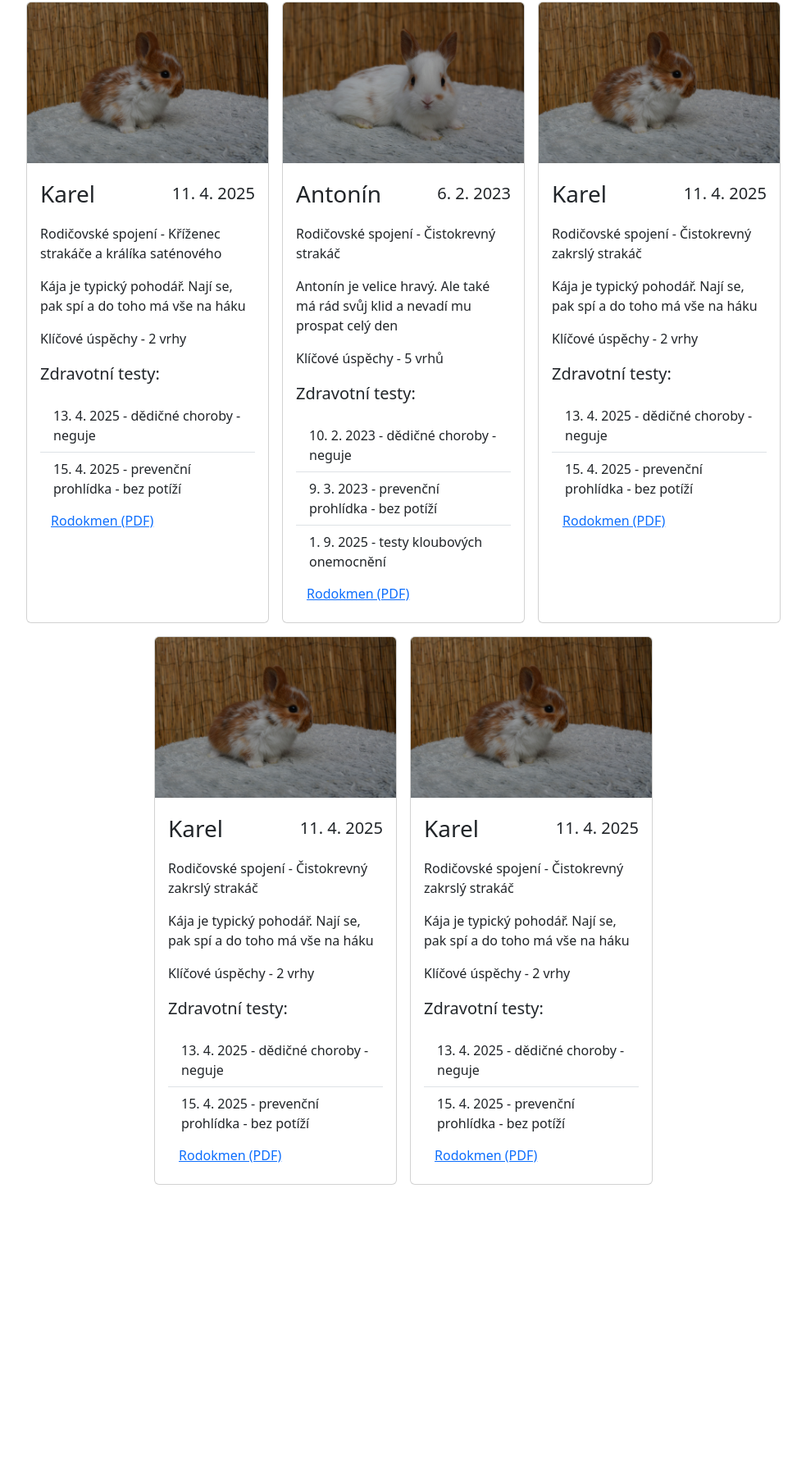
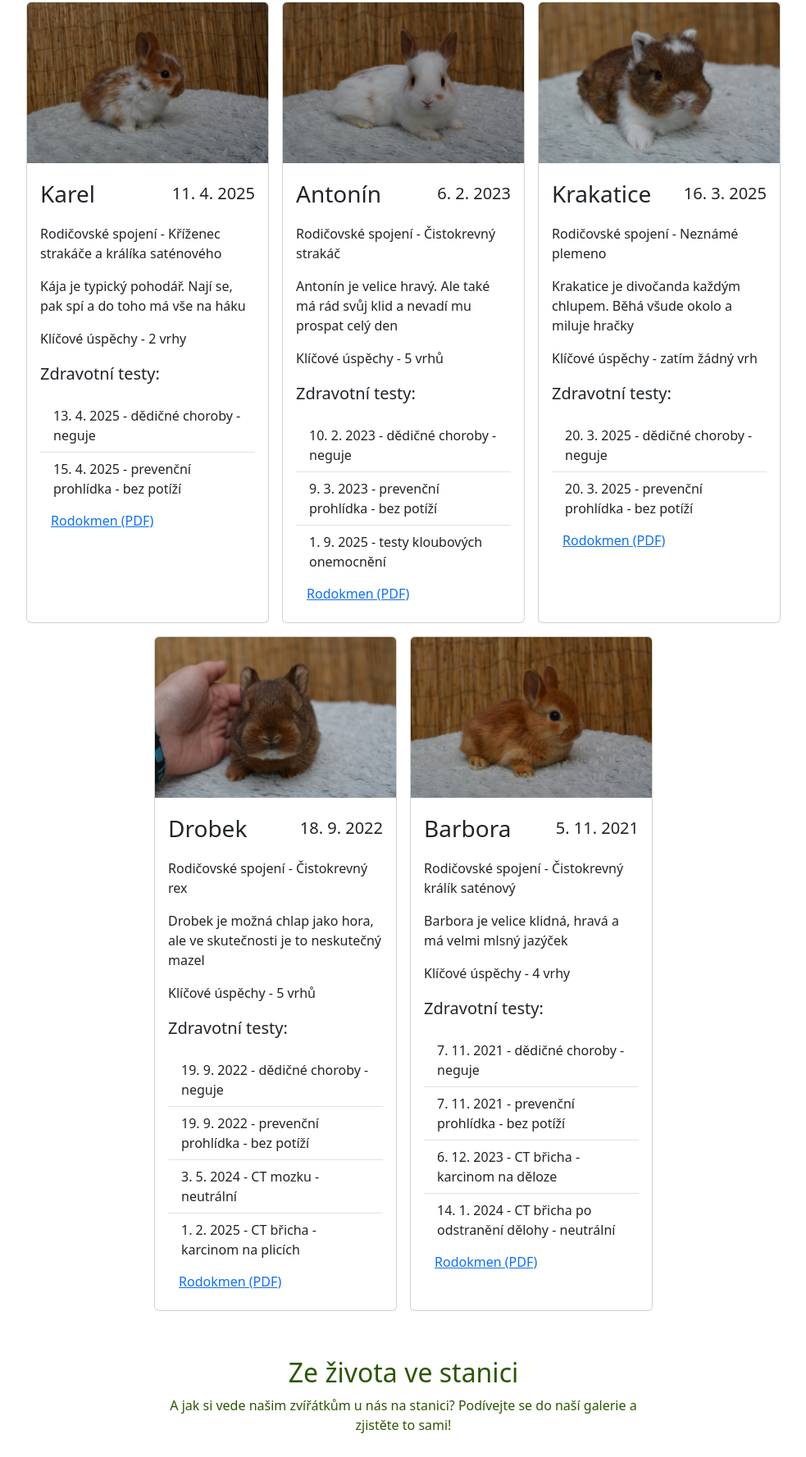
Before and after one commit to filipstosa/chovatelska_stanice_stosek, a plain HTML site: page nase_zvirata.html in a window 1280 px wide. Shown: the part 703-2480 px from the top of the page at 82% size, without its empty margins (148-1131 px from the left). Before the commit the page ends 2196 px from the top, so only its background shows below. Drawn offline with nearby package versions, Linux system fonts and the light colour scheme.

Commit message:
version 1.03

```diff
--- a/nase_zvirata.html
+++ b/nase_zvirata.html
@@ -78,61 +78,77 @@
           </div>
         </div>
                 <div class="card col-10 col-sm-8 col-md-5 col-lg-4 col-xl-3 p-0">
-          <img src="vendor/images/Karel.jpeg" class="card-img-top" alt="">
+          <img src="vendor/images/Krakatice.jpeg" class="card-img-top" alt="">
           <div class="card-body">
             <div class="row align-items-center card-text">
-              <p class="fs-3 col fw-medium">Karel</p>
-              <p class="fs-5 col text-end">11. 4. 2025</p>
+              <p class="fs-3 col fw-medium">Krakatice</p>
+              <p class="fs-5 col text-end">16. 3. 2025</p>
             </div>
-            <p class="card-text">Rodičovské spojení - Čistokrevný zakrslý strakáč</p>
-            <p class="card-text">Kája je typický pohodář. Nají se, pak spí a do toho má vše na háku</p>
-            <p class="card-text">Klíčové úspěchy - 2 vrhy</p>
+            <p class="card-text">Rodičovské spojení - Neznámé plemeno</p>
+            <p class="card-text">Krakatice je divočanda každým chlupem. Běhá všude okolo a miluje hračky</p>
+            <p class="card-text">Klíčové úspěchy - zatím žádný vrh</p>
             <p class="card-text fs-5 fw-medium">Zdravotní testy: </p>
             <ul class="list-group list-group-flush">
-              <li class="list-group-item">13. 4. 2025 - dědičné choroby - neguje</li>
-              <li class="list-group-item">15. 4. 2025 - prevenční prohlídka - bez potíží</li>
+              <li class="list-group-item">20. 3. 2025 - dědičné choroby - neguje</li>
+              <li class="list-group-item">20. 3. 2025 - prevenční prohlídka - bez potíží</li>
             </ul>
             <a href="#" class="btn btn-link">Rodokmen (PDF)</a>
           </div>
         </div>
                 <div class="card col-10 col-sm-8 col-md-5 col-lg-4 col-xl-3 p-0">
-          <img src="vendor/images/Karel.jpeg" class="card-img-top" alt="">
+          <img src="vendor/images/Drobek.jpeg" class="card-img-top" alt="">
           <div class="card-body">
             <div class="row align-items-center card-text">
-              <p class="fs-3 col fw-medium">Karel</p>
-              <p class="fs-5 col text-end">11. 4. 2025</p>
+              <p class="fs-3 col fw-medium">Drobek</p>
+              <p class="fs-5 col text-end">18. 9. 2022</p>
             </div>
-            <p class="card-text">Rodičovské spojení - Čistokrevný zakrslý strakáč</p>
-            <p class="card-text">Kája je typický pohodář. Nají se, pak spí a do toho má vše na háku</p>
-            <p class="card-text">Klíčové úspěchy - 2 vrhy</p>
+            <p class="card-text">Rodičovské spojení - Čistokrevný rex</p>
+            <p class="card-text">Drobek je možná chlap jako hora, ale ve skutečnosti je to neskutečný mazel</p>
+            <p class="card-text">Klíčové úspěchy - 5 vrhů</p>
             <p class="card-text fs-5 fw-medium">Zdravotní testy: </p>
             <ul class="list-group list-group-flush">
-              <li class="list-group-item">13. 4. 2025 - dědičné choroby - neguje</li>
-              <li class="list-group-item">15. 4. 2025 - prevenční prohlídka - bez potíží</li>
+              <li class="list-group-item">19. 9. 2022 - dědičné choroby - neguje</li>
+              <li class="list-group-item">19. 9. 2022 - prevenční prohlídka - bez potíží</li>
+              <li class="list-group-item">3. 5.  2024 - CT mozku - neutrální</li>
+              <li class="list-group-item">1. 2. 2025 - CT břicha - karcinom na plicích</li>
             </ul>
             <a href="#" class="btn btn-link">Rodokmen (PDF)</a>
           </div>
         </div>
                 <div class="card col-10 col-sm-8 col-md-5 col-lg-4 col-xl-3 p-0">
-          <img src="vendor/images/Karel.jpeg" class="card-img-top" alt="">
+          <img src="vendor/images/Barbora.jpeg" class="card-img-top" alt="">
           <div class="card-body">
             <div class="row align-items-center card-text">
-              <p class="fs-3 col fw-medium">Karel</p>
-              <p class="fs-5 col text-end">11. 4. 2025</p>
+              <p class="fs-3 col fw-medium">Barbora</p>
+              <p class="fs-5 col text-end">5. 11. 2021</p>
             </div>
-            <p class="card-text">Rodičovské spojení - Čistokrevný zakrslý strakáč</p>
-            <p class="card-text">Kája je typický pohodář. Nají se, pak spí a do toho má vše na háku</p>
-            <p class="card-text">Klíčové úspěchy - 2 vrhy</p>
+            <p class="card-text">Rodičovské spojení - Čistokrevný králík saténový</p>
+            <p class="card-text">Barbora je velice klidná, hravá a má velmi mlsný jazýček</p>
+            <p class="card-text">Klíčové úspěchy - 4 vrhy</p>
             <p class="card-text fs-5 fw-medium">Zdravotní testy: </p>
             <ul class="list-group list-group-flush">
-              <li class="list-group-item">13. 4. 2025 - dědičné choroby - neguje</li>
-              <li class="list-group-item">15. 4. 2025 - prevenční prohlídka - bez potíží</li>
+              <li class="list-group-item">7. 11. 2021 - dědičné choroby - neguje</li>
+              <li class="list-group-item">7. 11. 2021 - prevenční prohlídka - bez potíží</li>
+              <li class="list-group-item">6. 12. 2023 - CT břicha - karcinom na děloze</li>
+              <li class="list-group-item">14. 1. 2024 - CT břicha po odstranění dělohy - neutrální</li>
             </ul>
             <a href="#" class="btn btn-link">Rodokmen (PDF)</a>
           </div>
         </div>
       </div>
     </div>
+          <div class="container col-10 col-sm-6 p-2 text-center">
+        <h2>Ze života ve stanici</h2>
+        <p>A jak si vede našim zvířátkům u nás na stanici? Podívejte se do naší galerie a zjistěte to sami!</p>
+      </div>
+    <div class="row p-5 gap-4 justify-content-center">
+      <img src="vendor/images/zivot1.jpg" class="p-0 col-10 col-sm-6 col-md-5 col-lg-3 rounded-3" alt="">
+      <img src="vendor/images/zivot2.jpg" class="p-0 col-10 col-sm-6 col-md-5 col-lg-3 rounded-3" alt="">
+      <img src="vendor/images/zivot3.jpg" class="p-0 col-10 col-sm-6 col-md-5 col-lg-3 rounded-3" alt="">
+      <img src="vendor/images/zivot4.jpg" class="p-0 col-10 col-sm-6 col-md-5 col-lg-3 rounded-3" alt="">
+      <img src="vendor/images/zivot5.jpg" class="p-0 col-10 col-sm-6 col-md-5 col-lg-3 rounded-3" alt="">
+      <img src="vendor/images/zivot6.jpg" class="p-0 col-10 col-sm-6 col-md-5 col-lg-3 rounded-3" alt="">
+    </div>
     <script src="https://cdn.jsdelivr.net/npm/bootstrap@5.3.8/dist/js/bootstrap.bundle.min.js" integrity="sha384-FKyoEForCGlyvwx9Hj09JcYn3nv7wiPVlz7YYwJrWVcXK/BmnVDxM+D2scQbITxI" crossorigin="anonymous"></script>
   </body>
 </html>
```
Also changed, not shown: vendor/images/zivot1.jpg (added), vendor/images/zivot2.jpeg (added), vendor/images/zivot2.jpg (added), vendor/images/zivot3.jpg (added), vendor/images/zivot4.jpg (added), vendor/images/zivot5.jpg (added), vendor/images/zivot6.jpg (added).
